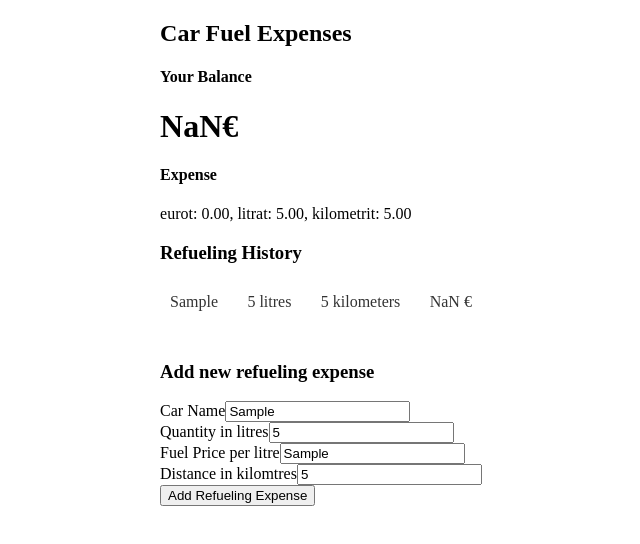
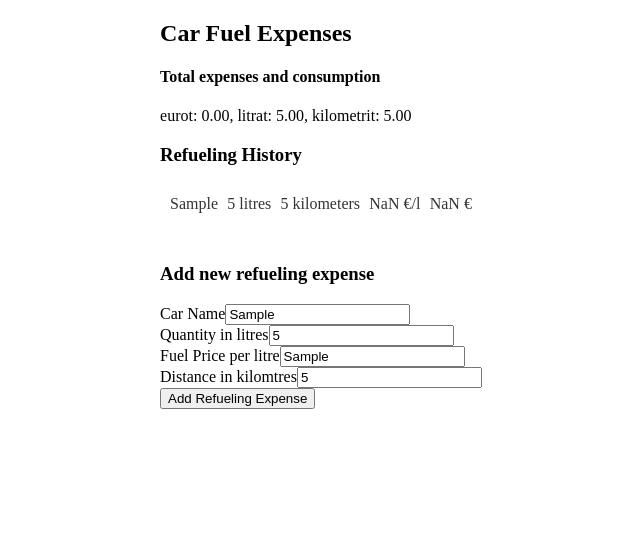
Before and after one commit to GoodForN0thing/Car_Fuel_Expenses, a React (Create React App) app in the folder car_fuel_expenses/: page / in a window 1280 px wide. Both pictures are taken after typing "Sample", "5", "Sample", "5" into the empty fields and a click on the button "Add Refueling Expense". Shown: the top 544 px of the page, without its empty margins (319-959 px from the left). Built offline with nearby package versions, Linux system fonts and the light colour scheme.

Commit message:
eurosumma lisätty

```diff
--- a/car_fuel_expenses/src/App.js
+++ b/car_fuel_expenses/src/App.js
@@ -13,7 +13,6 @@ function App() {
     <GlobalProvider>
 
       <Header />
-      <Balance />
       <Expenses />
       <RefuelingList />
       <AddFuelExpense />
--- a/car_fuel_expenses/src/components/AddFuelExpense.js
+++ b/car_fuel_expenses/src/components/AddFuelExpense.js
@@ -20,9 +20,6 @@ export const AddFuelExpense = () => {
             fuelInLitres: +fuelInLitres,
             fuelPriceInEuros: +fuelPriceInEuros,
             distanceInKilometres: +distanceInKilometres,
-
-
-
         }
 
         addRefueling(newRefueling);
--- a/car_fuel_expenses/src/components/Expenses.js
+++ b/car_fuel_expenses/src/components/Expenses.js
@@ -5,12 +5,12 @@ import { GlobalContext } from '../context/GlobalState'
 export const Expenses = () => {
     const { refuels } = useContext(GlobalContext);
 
-    const amounts = refuels.map(refuel => refuel.fuelPriceInEuros);
+    const price = refuels.map(refuel => refuel.fuelPriceInEuros);
     const totalLitres = refuels.map(refuel => refuel.fuelInLitres);
     const kilometers = refuels.map(refuel => refuel.distanceInKilometres);
 
 
-    const income = amounts
+    const euros = price
       .filter(item => item > 0)
       .reduce((acc, item) => (acc += item), 0)
       .toFixed(2);
@@ -27,17 +27,17 @@ export const Expenses = () => {
 
 
 
-    const expense = (
-      amounts.filter(item => item < 0).reduce((acc, item) => (acc += item), 0) *
-      -1
-    ).toFixed(2);
+    // const expense = (
+    //   amounts.filter(item => item < 0).reduce((acc, item) => (acc += item), 0) *
+    //   -1
+    // ).toFixed(2);
 
 
     return (
         <div className="exp-container">
         <div>
-            <h4>Expense</h4>
-            <p className="money minus">eurot: {income}, litrat: {litres}, kilometrit: {kilometrit}</p>
+            <h4>Total expenses and consumption</h4>
+            <p>eurot: {euros}, litrat: {litres}, kilometrit: {kilometrit}</p>
         </div>
         </div>
     )
--- a/car_fuel_expenses/src/components/Refuel.js
+++ b/car_fuel_expenses/src/components/Refuel.js
@@ -10,7 +10,7 @@ const {deleteRefueling} = useContext(GlobalContext);
 
     return (
         <li>
-            { refuel.car } <span>{ refuel.fuelInLitres } litres </span> <span>{ refuel.distanceInKilometres } kilometers </span><span> {refuel.fuelPriceInEuros} €</span><button onClick={() => deleteRefueling(refuel.id) } className="delete-btn">x</button>
+            { refuel.car } <span>{ refuel.fuelInLitres } litres </span> <span>{ refuel.distanceInKilometres } kilometers </span><span> {refuel.fuelPriceInEuros} €/l</span> <span>{refuel.fuelInLitres * refuel.fuelPriceInEuros} €</span><button onClick={() => deleteRefueling(refuel.id) } className="delete-btn">x</button>
         </li>
     )
 }
```
